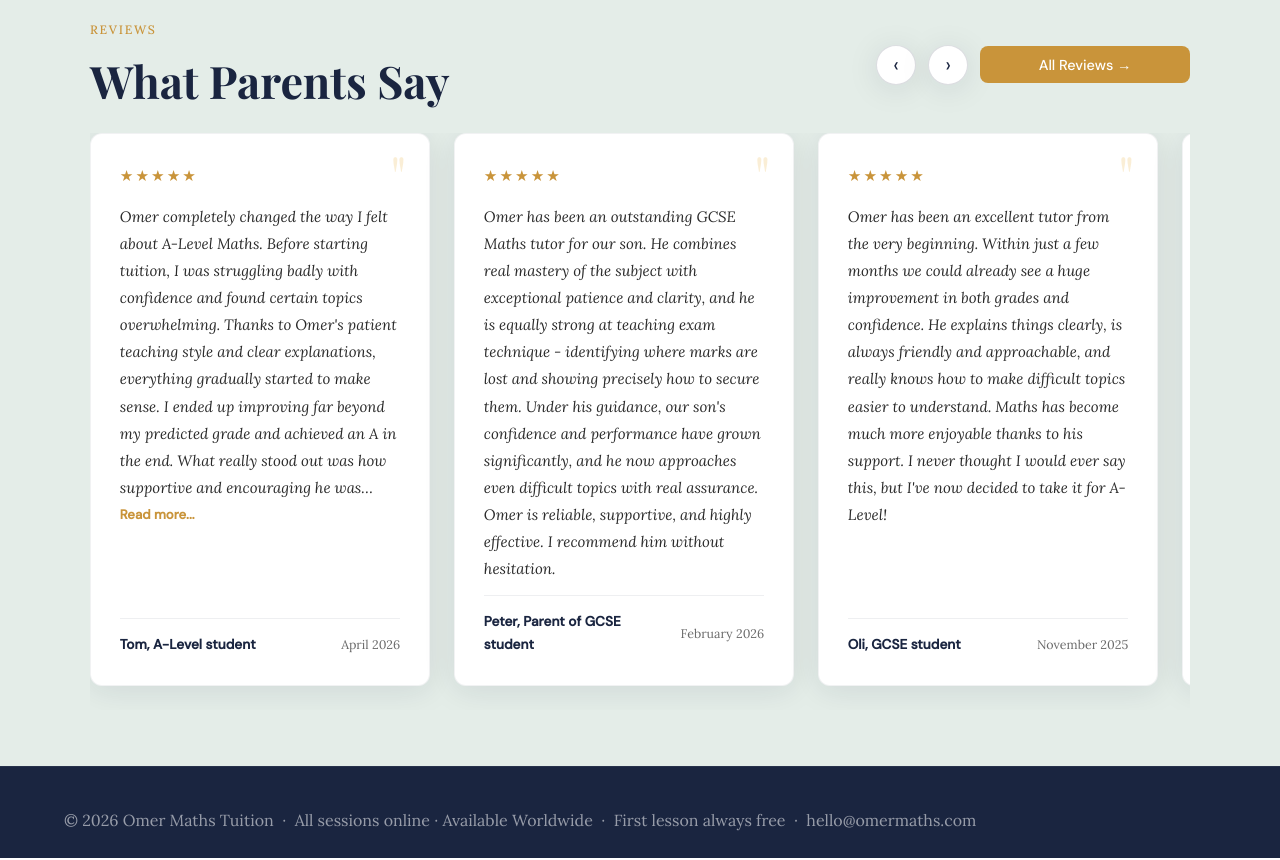
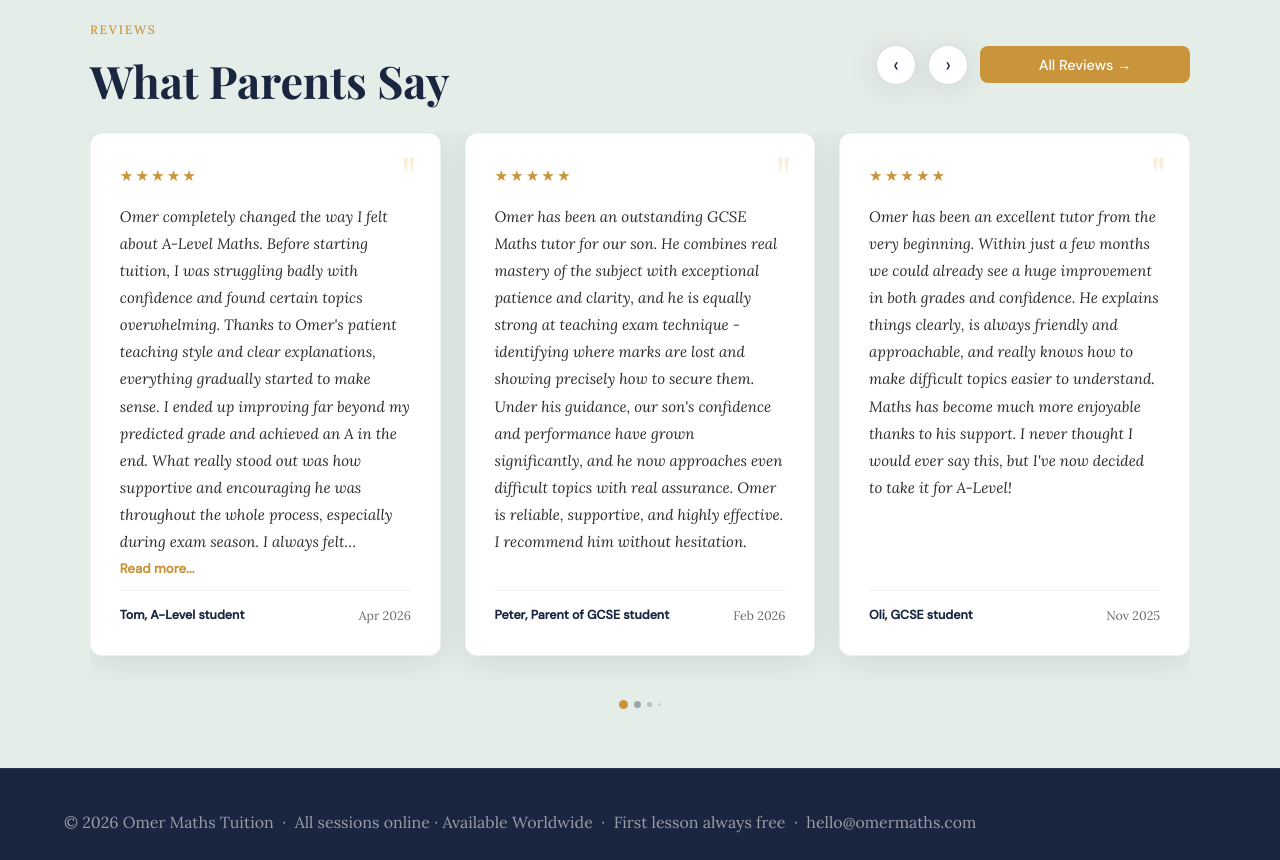
Before and after one commit to omerginat/my-tutor-site, a React (Vite) app: page / in a window 1280 px wide. Shown: the part 1620-2480 px from the top of the page. Built offline with nearby package versions, Linux system fonts and the light colour scheme; a web font is replaced by a local one.

Commit message:
update site

```diff
--- a/src/App.jsx
+++ b/src/App.jsx
@@ -43,17 +43,17 @@ const SCHOOLS = [
 ];
 
 const ALL_REVIEWS = [
-  { id:4,  stars:5, text:"Omer completely changed the way I felt about A-Level Maths. Before starting tuition, I was struggling badly with confidence and found certain topics overwhelming. Thanks to Omer's patient teaching style and clear explanations, everything gradually started to make sense. I ended up improving far beyond my predicted grade and achieved an A in the end. What really stood out was how supportive and encouraging he was throughout the whole process, especially during exam season. I always felt comfortable asking questions and never felt judged for getting things wrong. I would highly recommend Omer to anyone looking for a knowledgeable and approachable tutor.", author:"Tom, A-Level student", date:"April 2026" },
-  { id:1,  stars:5, text:"Omer has been an outstanding GCSE Maths tutor for our son. He combines real mastery of the subject with exceptional patience and clarity, and he is equally strong at teaching exam technique - identifying where marks are lost and showing precisely how to secure them. Under his guidance, our son's confidence and performance have grown significantly, and he now approaches even difficult topics with real assurance. Omer is reliable, supportive, and highly effective. I recommend him without hesitation.", author:"Peter, Parent of GCSE student", date:"February 2026" },
-  { id:3,  stars:5, text:"Omer has been an excellent tutor from the very beginning. Within just a few months we could already see a huge improvement in both grades and confidence. He explains things clearly, is always friendly and approachable, and really knows how to make difficult topics easier to understand. Maths has become much more enjoyable thanks to his support. I never thought I would ever say this, but I've now decided to take it for A-Level!", author:"Oli, GCSE student", date:"November 2025" },
-  { id:2,  stars:5, text:"Thanks so much for the Oxford Interview Prep sessions. Delighted to have been accepted to study Maths, and genuinely don't think I would have gotten my offer without your support.\n\nMy confidence has hugely increased throughout our sessions, and being able to learn through our mock interviews meant that I was so much sharper for the real thing.\n\nI actually ended up being given a similar question to one of those we did together, which of course helped too!\n\nThanks for everything Omer - really appreciate your guidance and advice. I'm lucky to have found you as a tutor.", author:"Matt, Oxford Admissions", date:"January 2025" },
-  { id:6,  stars:5, text:"We are absolutely delighted to have found Omer. He has been a fantastic tutor for our daughter and has completely transformed her attitude towards Maths. His calm, patient approach and ability to tailor lessons to her individual needs have made a huge difference to both her confidence and grades. Omer is reliable, professional, and genuinely invested in helping his students succeed. We would highly recommend him.", author:"Sarah, Parent of A-Level student", date:"June 2024" },
-  { id:5,  stars:5, text:"I can't recommend Omer highly enough. My son was really struggling with GCSE Maths and had lost confidence in his own ability. After only a short time working with Omer, his grades started improving and, more importantly, his attitude towards maths became much more positive. Omer has a real talent for identifying where students are struggling and adapting his teaching style to suit them individually. He's an excellent tutor and someone young people feel comfortable working with.", author:"Grace, Parent of GCSE student", date:"March 2024" },
-  { id:7,  stars:5, text:"I highly recommend Omer. He has been tutoring my son for over a year and, along with his confidence, has improved his grades considerably. My son never complains about doing his sessions with Omer and likes him very much. Omer is reliable and flexible when asked. It's always a pleasure to interact with Omer.", author:"Anna, Parent of GCSE student", date:"September 2023" },
-  { id:8,  stars:5, text:"Omer is a first class tutor with a calm, thoughtful and structured approach to the work he does with his students. Our daughter really benefited from his tuition which greatly assisted her in achieving her place at university to read Maths. In addition, he made lessons fun and inspiring and developed a great rapport with her during their time working together. In short, we couldn't recommend him highly enough!", author:"Estelle, Parent of A-Level student", date:"September 2023" },
-  { id:9,  stars:5, text:"Omer has been helping me prepare for a professional exam as an adult learner, and I've found him to be patient, organised, and extremely knowledgeable. He took the time to understand the exam requirements before our first lesson and worked with me to create a clear study plan. He's also been very accommodating around my work schedule, which I really appreciate.", author:"Nancy, Adult Learner", date:"August 2022" },
-  { id:10, stars:5, text:"He explains things well and clearly, and is very adaptable in his teaching. Exactly the kind of tutor you hope to find.", author:"Aasiya, A-Level student", date:"April 2022" },
-  { id:11, stars:5, text:"Omer was a huge support in the lead up to my A-Level Maths exams. He helped me realise I understood far more than I thought and gave me the confidence to stay calm under pressure. His explanations were always clear and he never rushed through anything until I fully understood it. Thanks to his help, I achieved the grades I needed for university. I've already recommended him to several friends.", author:"Olivia, A-Level student", date:"October 2021" },
+  { id:4,  stars:5, text:"Omer completely changed the way I felt about A-Level Maths. Before starting tuition, I was struggling badly with confidence and found certain topics overwhelming. Thanks to Omer's patient teaching style and clear explanations, everything gradually started to make sense. I ended up improving far beyond my predicted grade and achieved an A in the end. What really stood out was how supportive and encouraging he was throughout the whole process, especially during exam season. I always felt comfortable asking questions and never felt judged for getting things wrong. I would highly recommend Omer to anyone looking for a knowledgeable and approachable tutor.", author:"Tom, A-Level student", date:"Apr 2026" },
+  { id:1,  stars:5, text:"Omer has been an outstanding GCSE Maths tutor for our son. He combines real mastery of the subject with exceptional patience and clarity, and he is equally strong at teaching exam technique - identifying where marks are lost and showing precisely how to secure them. Under his guidance, our son's confidence and performance have grown significantly, and he now approaches even difficult topics with real assurance. Omer is reliable, supportive, and highly effective. I recommend him without hesitation.", author:"Peter, Parent of GCSE student", date:"Feb 2026" },
+  { id:3,  stars:5, text:"Omer has been an excellent tutor from the very beginning. Within just a few months we could already see a huge improvement in both grades and confidence. He explains things clearly, is always friendly and approachable, and really knows how to make difficult topics easier to understand. Maths has become much more enjoyable thanks to his support. I never thought I would ever say this, but I've now decided to take it for A-Level!", author:"Oli, GCSE student", date:"Nov 2025" },
+  { id:2,  stars:5, text:"Thanks so much for the Oxford Interview Prep sessions. Delighted to have been accepted to study Maths, and genuinely don't think I would have gotten my offer without your support.\n\nMy confidence has hugely increased throughout our sessions, and being able to learn through our mock interviews meant that I was so much sharper for the real thing.\n\nI actually ended up being given a similar question to one of those we did together, which of course helped too!\n\nThanks for everything Omer - really appreciate your guidance and advice. I'm lucky to have found you as a tutor.", author:"Matt, Oxford Admissions", date:"Jan 2025" },
+  { id:6,  stars:5, text:"We are absolutely delighted to have found Omer. He has been a fantastic tutor for our daughter and has completely transformed her attitude towards Maths. His calm, patient approach and ability to tailor lessons to her individual needs have made a huge difference to both her confidence and grades. Omer is reliable, professional, and genuinely invested in helping his students succeed. We would highly recommend him.", author:"Sarah, Parent of A-Level student", date:"Jun 2024" },
+  { id:5,  stars:5, text:"I can't recommend Omer highly enough. My son was really struggling with GCSE Maths and had lost confidence in his own ability. After only a short time working with Omer, his grades started improving and, more importantly, his attitude towards maths became much more positive. Omer has a real talent for identifying where students are struggling and adapting his teaching style to suit them individually. He's an excellent tutor and someone young people feel comfortable working with.", author:"Grace, Parent of GCSE student", date:"Mar 2024" },
+  { id:7,  stars:5, text:"I highly recommend Omer. He has been tutoring my son for over a year and, along with his confidence, has improved his grades considerably. My son never complains about doing his sessions with Omer and likes him very much. Omer is reliable and flexible when asked. It's always a pleasure to interact with Omer.", author:"Anna, Parent of GCSE student", date:"Sep 2023" },
+  { id:8,  stars:5, text:"Omer is a first class tutor with a calm, thoughtful and structured approach to the work he does with his students. Our daughter really benefited from his tuition which greatly assisted her in achieving her place at university to read Maths. In addition, he made lessons fun and inspiring and developed a great rapport with her during their time working together. In short, we couldn't recommend him highly enough!", author:"Estelle, Parent of A-Level student", date:"Sep 2023" },
+  { id:9,  stars:5, text:"Omer has been helping me prepare for a professional exam as an adult learner, and I've found him to be patient, organised, and extremely knowledgeable. He took the time to understand the exam requirements before our first lesson and worked with me to create a clear study plan. He's also been very accommodating around my work schedule, which I really appreciate.", author:"Nancy, Adult Learner", date:"Aug 2022" },
+  { id:10, stars:5, text:"He explains things well and clearly, and is very adaptable in his teaching. Exactly the kind of tutor you hope to find.", author:"Aasiya, A-Level student", date:"Apr 2022" },
+  { id:11, stars:5, text:"Omer was a huge support in the lead up to my A-Level Maths exams. He helped me realise I understood far more than I thought and gave me the confidence to stay calm under pressure. His explanations were always clear and he never rushed through anything until I fully understood it. Thanks to his help, I achieved the grades I needed for university. I've already recommended him to several friends.", author:"Olivia, A-Level student", date:"Oct 2021" },
 ];
 
 const FAQS = [
@@ -278,7 +278,14 @@ const CSS = `
   /* REVIEWS CAROUSEL */
   .reviews-carousel{display:flex;align-items:stretch;gap:1.5rem;overflow-x:auto;scroll-snap-type:x mandatory;padding-bottom:1.5rem;max-width:1100px;margin:0 auto;-ms-overflow-style:none;scrollbar-width:none;}
   .reviews-carousel::-webkit-scrollbar{display:none;}
-  .reviews-carousel .review-card{flex:0 0 340px;scroll-snap-align:start;}
+  .reviews-carousel .review-card{flex:0 0 calc((100% - 3rem) / 3);scroll-snap-align:start;}
+  .carousel-dots{display:flex;justify-content:center;align-items:center;height:16px;margin-top:1rem;}
+  .carousel-dot{border-radius:50%;transition:width 0.3s cubic-bezier(0.4,0,0.2,1),height 0.3s cubic-bezier(0.4,0,0.2,1),background 0.3s ease,margin 0.3s ease;flex-shrink:0;}
+  .carousel-dot-active{width:9px;height:9px;background:var(--gold);margin:0 3px;}
+  .carousel-dot-full{width:7px;height:7px;background:rgba(23,32,56,0.35);margin:0 3px;}
+  .carousel-dot-small{width:5px;height:5px;background:rgba(23,32,56,0.22);margin:0 3px;}
+  .carousel-dot-tiny{width:3px;height:3px;background:rgba(23,32,56,0.15);margin:0 3px;}
+  .carousel-dot-hidden{width:0;height:0;background:transparent;margin:0;overflow:hidden;}
   .scroll-arrow{width:40px;height:40px;border-radius:50%;background:var(--white);border:1.5px solid rgba(23,32,56,0.15);color:var(--navy);font-size:1.3rem;cursor:pointer;display:flex;align-items:center;justify-content:center;transition:all 0.15s;box-shadow:var(--shadow);}
   .scroll-arrow:hover{background:var(--navy);color:var(--white);border-color:var(--navy);}
   @media(max-width:600px){.reviews-carousel .review-card{flex:0 0 85vw;}}
@@ -293,11 +300,11 @@ const CSS = `
   .review-stars{color:var(--gold);font-size:0.95rem;margin-bottom:0.9rem;letter-spacing:2px;flex-shrink:0;}
   .review-text-wrap{flex:1;overflow:hidden;position:relative;margin-bottom:0.8rem;}
   .review-text{font-family:'Lora',serif;font-size:0.94rem;color:var(--text);line-height:1.8;font-style:italic;margin:0;white-space:pre-line;}
-  .review-text.clamped{display:-webkit-box;-webkit-line-clamp:11;-webkit-box-orient:vertical;overflow:hidden;}
+  .review-text.clamped{display:-webkit-box;-webkit-line-clamp:13;-webkit-box-orient:vertical;overflow:hidden;}
   .see-more-btn{background:none;border:none;color:var(--gold);font-size:0.82rem;font-weight:600;cursor:pointer;padding:0.3rem 0 0;display:block;}
   .see-more-btn:hover{color:var(--navy);}
   .review-footer{display:flex;justify-content:space-between;align-items:center;gap:1rem;padding-top:0.9rem;border-top:1px solid rgba(23,32,56,0.07);flex-shrink:0;}
-  .review-author{font-family:'DM Sans',sans-serif;font-weight:600;font-size:0.85rem;color:var(--navy);}
+  .review-author{font-family:'DM Sans',sans-serif;font-weight:600;font-size:0.78rem;color:var(--navy);}
   .review-date{font-size:0.78rem;color:var(--muted);white-space:nowrap;}
   .add-review-btn{background:var(--navy);color:var(--white);padding:0.7rem 1.5rem;border-radius:8px;border:none;font-size:0.88rem;font-weight:500;cursor:pointer;transition:background 0.2s;white-space:nowrap;}
   .add-review-btn:hover{background:var(--gold);}
@@ -477,8 +484,32 @@ function Nav({ page, setPage }) {
 }
 
 // ─── Home ─────────────────────────────────────────────────────────────────
+// Distance-based dot sizing: each dot's size = distance from active dot
+// d=0→active(9px) d=1→full(7px) d=2→small(5px) d=3→tiny(3px) d≥4→hidden
+const MAX_DIST = 3;
+const renderDots = (activeDot, total) => {
+  return Array.from({ length: total }, (_, idx) => {
+    const d = Math.abs(idx - activeDot);
+    if (d > MAX_DIST) return <div key={idx} className="carousel-dot carousel-dot-hidden" />;
+    const cls = d === 0 ? 'active' : d === 1 ? 'full' : d === 2 ? 'small' : 'tiny';
+    return <div key={idx} className={`carousel-dot carousel-dot-${cls}`} />;
+  });
+};
+
 function HomePage({ setPage, openContact }) {
   const homeReviewsRef = useRef(null);
+  const [activeDot, setActiveDot] = useState(0);
+  useEffect(() => {
+    const el = homeReviewsRef.current;
+    if (!el) return;
+    const onScroll = () => {
+      const card = el.querySelector(".review-card");
+      const cardW = card ? card.offsetWidth + 24 : 364;
+      setActiveDot(Math.min(Math.round(el.scrollLeft / cardW), ALL_REVIEWS.length - 1));
+    };
+    el.addEventListener("scroll", onScroll);
+    return () => el.removeEventListener("scroll", onScroll);
+  }, []);
   const homeScroll = (dir) => {
     const el = homeReviewsRef.current;
     if (!el) return;
@@ -546,6 +577,9 @@ function HomePage({ setPage, openContact }) {
           </div>
           <div className="reviews-carousel" ref={homeReviewsRef}>
             {ALL_REVIEWS.map(r => <ReviewCard key={r.id} r={r} />)}
+          </div>
+          <div className="carousel-dots">
+            {renderDots(activeDot, ALL_REVIEWS.length)}
           </div>
         </div>
       </section>
@@ -763,30 +797,14 @@ function ReviewCard({ r }) {
   const [expanded, setExpanded] = useState(false);
   const isLong = r.text.length > CLAMP_THRESHOLD;
 
-  // If clamp falls at a paragraph break, compute the visible paragraphs so
-  // we can render them without line-clamp (avoiding the browser's native ...)
-  const visibleParas = (() => {
-    const paras = r.text.split("\n\n");
-    let count = 0;
-    for (let i = 0; i < paras.length - 1; i++) {
-      count += paras[i].length + 2;
-      if (count > 280 && count < 700) return paras.slice(0, i + 1).join("\n\n");
-    }
-    return null;
-  })();
-
-  const endsAtBreak = visibleParas !== null;
-  const displayText = isLong && !expanded && endsAtBreak ? visibleParas : r.text;
-  const useClamped = isLong && !expanded && !endsAtBreak;
-
   return (
     <div className="review-card">
       <div className="review-qs">"</div>
       <div className="review-stars">{"★".repeat(r.stars)}{"☆".repeat(5-r.stars)}</div>
       <div className="review-text-wrap">
-        <p className={`review-text${useClamped ? " clamped" : ""}`}>{displayText}</p>
+        <p className={`review-text${isLong && !expanded ? " clamped" : ""}`}>{r.text}</p>
         {isLong && !expanded && (
-          <button className="see-more-btn" onClick={() => setExpanded(true)}>{endsAtBreak ? "Read more" : "Read more..."}</button>
+          <button className="see-more-btn" onClick={() => setExpanded(true)}>Read more...</button>
         )}
         {isLong && expanded && (
           <button className="see-more-btn" onClick={() => setExpanded(false)}>Read less</button>
@@ -805,6 +823,7 @@ function ReviewsPage({ setPage, openContact }) {
   const [rForm, setRForm] = useState({ stars:5, text:"", name:"", level:"GCSE" });
   const [rDone, setRDone] = useState(false);
   const scrollRef = useRef(null);
+  const [activeDot, setActiveDot] = useState(0);
 
   const scroll = (dir) => {
     const el = scrollRef.current;
@@ -812,6 +831,18 @@ function ReviewsPage({ setPage, openContact }) {
     const card = el.querySelector(".review-card");
     el.scrollBy({ left: dir * ((card ? card.offsetWidth : 340) + 24), behavior:"smooth" });
   };
+
+  useEffect(() => {
+    const el = scrollRef.current;
+    if (!el) return;
+    const onScroll = () => {
+      const card = el.querySelector(".review-card");
+      const cardW = card ? card.offsetWidth + 24 : 364;
+      setActiveDot(Math.min(Math.round(el.scrollLeft / cardW), reviews.length - 1));
+    };
+    el.addEventListener("scroll", onScroll);
+    return () => el.removeEventListener("scroll", onScroll);
+  }, []);
 
   const submitReview = () => {
     if (!rForm.text || !rForm.name) return;
@@ -848,6 +879,9 @@ function ReviewsPage({ setPage, openContact }) {
         </div>
         <div className="reviews-carousel" ref={scrollRef}>
           {reviews.map(r => <ReviewCard key={r.id} r={r} />)}
+        </div>
+        <div className="carousel-dots">
+          {renderDots(activeDot, reviews.length)}
         </div>
       </section>
       {showModal && (
```
